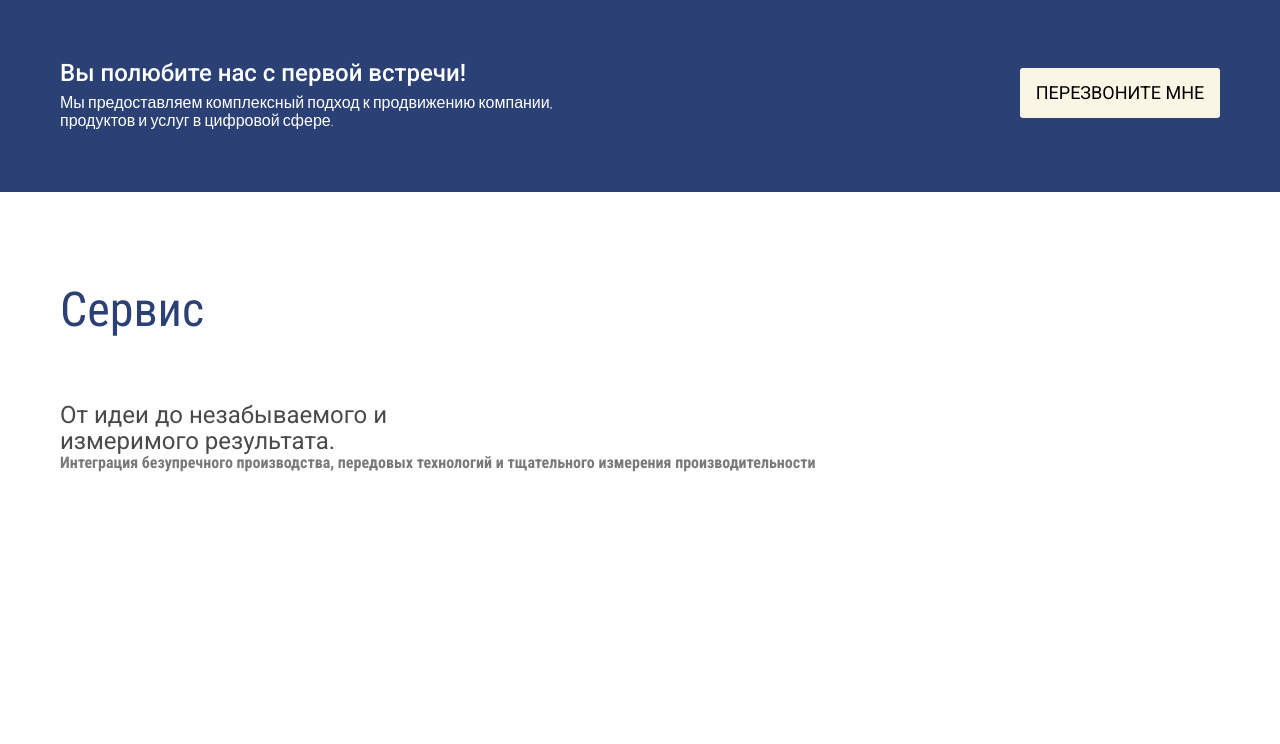
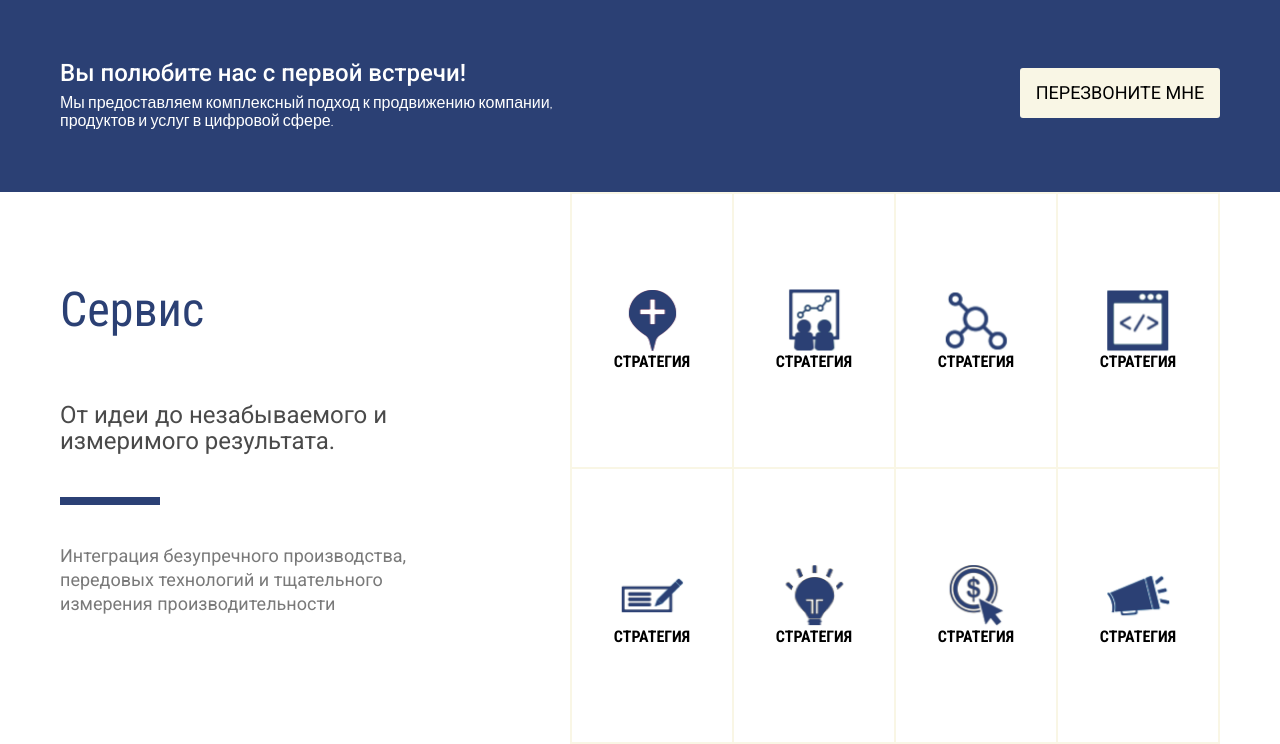
Before and after one commit to extremecode0xFF/di-gi, a plain HTML site: page index.html in a window 1280 px wide. Shown: the part 768-1512 px from the top of the page. Before the commit the page ends 1460 px from the top, so only its background shows below. Drawn offline with nearby package versions, Linux system fonts and the light colour scheme.

Commit message:
block 3,4

```diff
--- a/css/style.css
+++ b/css/style.css
@@ -186,11 +186,12 @@ promo.title{
 }
 
 .services_inner{
-
+    display: flex;
+    justify-content: space-between;
 }
 .services-content{
-    position: absolute;/*mb delete*/
-    height: 500px;
+    /*position: absolute;!*mb delete*!*/
+    height: 546px;
 }
 
 .services-title{
@@ -209,8 +210,49 @@ promo.title{
     font-weight: 400;
     font-size: 24px;
     line-height: 26px;
+    padding-bottom: 37px;
 }
 
 .text-2{
+    padding-top: 35px;
     color: #797979;
+    max-width: 351px;
+    font-family: 'Roboto', sans-serif;
+    font-weight: 400;
+    font-size: 18px;
+    line-height: 24px;
 }
+.services-items{
+    display: grid;
+    grid-template-columns: 25% 25% 25% 25%;
+    grid-template-rows: 50% 50%;
+
+
+    border: 1px solid #F9F6E5;
+    border-collapse: collapse;
+}
+
+.services-items > div{
+    display: flex;
+    flex-direction: column;
+    justify-content: center;
+    align-items: center;
+    width: 160px;
+    height: 273px;
+    border: 1px solid #F9F6E5;
+}
+
+.services-items > div > img{
+    /*display: block;*/
+    width: 64px;
+    height: 64px;
+
+    /*margin-left: auto;*/
+    /*margin-right: auto;*/
+}
+
+.services-items > div > p{
+    color: black;
+
+    /*text-align: center;*/
+}
--- a/index.html
+++ b/index.html
@@ -69,7 +69,42 @@
                 <h2 class="services-title">Сервис</h2>
                 <p class="text-1">От идеи до незабываемого и
                     измеримого результата.</p>
+                <img class="service-line" src="images/line.jpg" alt="">
                 <p class="text-2">Интеграция безупречного производства, передовых технологий и тщательного измерения производительности</p>
+            </div>
+            <div class="services-items">
+                <div class="item_1">
+                    <img class="items_1_img" src="images/services/item_1.png" alt="" >
+                    <p class="items_1_text">СТРАТЕГИЯ</p>
+                </div>
+                <div class="item_1">
+                    <img class="items_2_img" src="images/services/item_2.png" alt="" >
+                    <p class="items_1_text">СТРАТЕГИЯ</p>
+                </div>
+                <div class="item_1">
+                    <img class="items_3_img" src="images/services/item_3.png" alt="" >
+                    <p class="items_1_text">СТРАТЕГИЯ</p>
+                </div>
+                <div class="item_1">
+                    <img class="items_4_img" src="images/services/item_4.png" alt="" >
+                    <p class="items_1_text">СТРАТЕГИЯ</p>
+                </div>
+                <div class="item_1">
+                    <img class="items_5_img" src="images/services/item_5.png" alt="" >
+                    <p class="items_1_text">СТРАТЕГИЯ</p>
+                </div>
+                <div class="item_1">
+                    <img class="items_6_img" src="images/services/item_6.png" alt="" >
+                    <p class="items_1_text">СТРАТЕГИЯ</p>
+                </div>
+                <div class="item_1">
+                    <img class="items_7_img" src="images/services/item_7.png" alt="" >
+                    <p class="items_1_text">СТРАТЕГИЯ</p>
+                </div>
+                <div class="item_1">
+                    <img class="items_8_img" src="images/services/item_8.png" alt="" >
+                    <p class="items_1_text">СТРАТЕГИЯ</p>
+                </div>
             </div>
         </div>
     </div>
```
Also changed, not shown: images/line.jpg (added), images/services/item_1.png (added), images/services/item_2.png (added), images/services/item_3.png (added), images/services/item_4.png (added), images/services/item_5.png (added), images/services/item_6.png (added), images/services/item_7.png (added), images/services/item_8.png (added), 1 other file.
